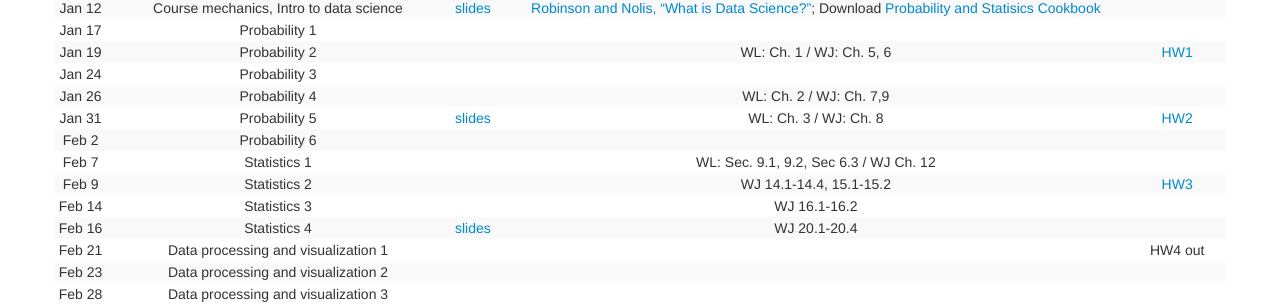
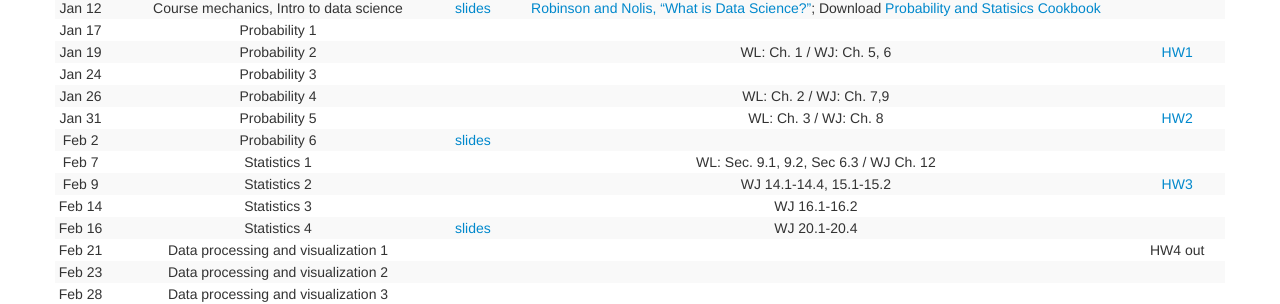
Before and after one commit to zcc1307/csc380-sp22, a Jekyll site: the page built from schedule.md, in a window 1280 px wide. Shown: the part 205-509 px from the top of the page. Built offline with Jekyll 4.4.1, drawn with Linux system fonts in a browser that asks for light colours.

```diff
--- a/schedule.md
+++ b/schedule.md
@@ -19,8 +19,8 @@ Slides credit: heavily built on Profs. Jason Pacheco and Kwang-Sung Jun's CSC 38
 | Jan 19 |                                                      Probability 2                                                                   |                                                                            | WL: Ch. 1 / WJ: Ch. 5, 6  |  [HW1](https://zcc1307.github.io/csc380-sp23/hws/CSC_380_HW1.pdf) |
 | Jan 24 |                                                      Probability 3                                                                 |                                                                             |  |  |  |
 | Jan 26 |                                                      Probability 4                                                                 |                                                                             | WL: Ch. 2 / WJ: Ch. 7,9  |  |  |
-| Jan 31 |                                                      Probability 5                                                       |      [slides](https://zcc1307.github.io/csc380-sp23/Slides/23s380%2002%20probability_draft.pdf)                                                                     |  WL: Ch. 3 / WJ: Ch. 8 |  [HW2](https://zcc1307.github.io/csc380-sp23/hws/CSC_380_HW2.pdf) |  |
-| Feb 2  |                                                      Probability 6                                                                 |                                                                             |  | |  |
+| Jan 31 |                                                      Probability 5                                                       |                                                                           |  WL: Ch. 3 / WJ: Ch. 8 |  [HW2](https://zcc1307.github.io/csc380-sp23/hws/CSC_380_HW2.pdf) |  |
+| Feb 2  |                                                      Probability 6                                                                 |    [slides](https://zcc1307.github.io/csc380-sp23/Slides/23s380%2002%20probability_draft.pdf)                                                                         |  | |  |
 | Feb 7  |                                                      Statistics 1                                                                  |                                                                              | WL: Sec. 9.1, 9.2, Sec 6.3 / WJ Ch. 12 |  |  |
 | Feb 9  |                                                      Statistics 2                                                                  |                                                                            |  WJ 14.1-14.4, 15.1-15.2 | [HW3](https://zcc1307.github.io/csc380-sp23/hws/CSC_380_HW3.pdf) |
 | Feb 14 |                                                      Statistics 3                                            |                                                                             | WJ 16.1-16.2 |  |
```
